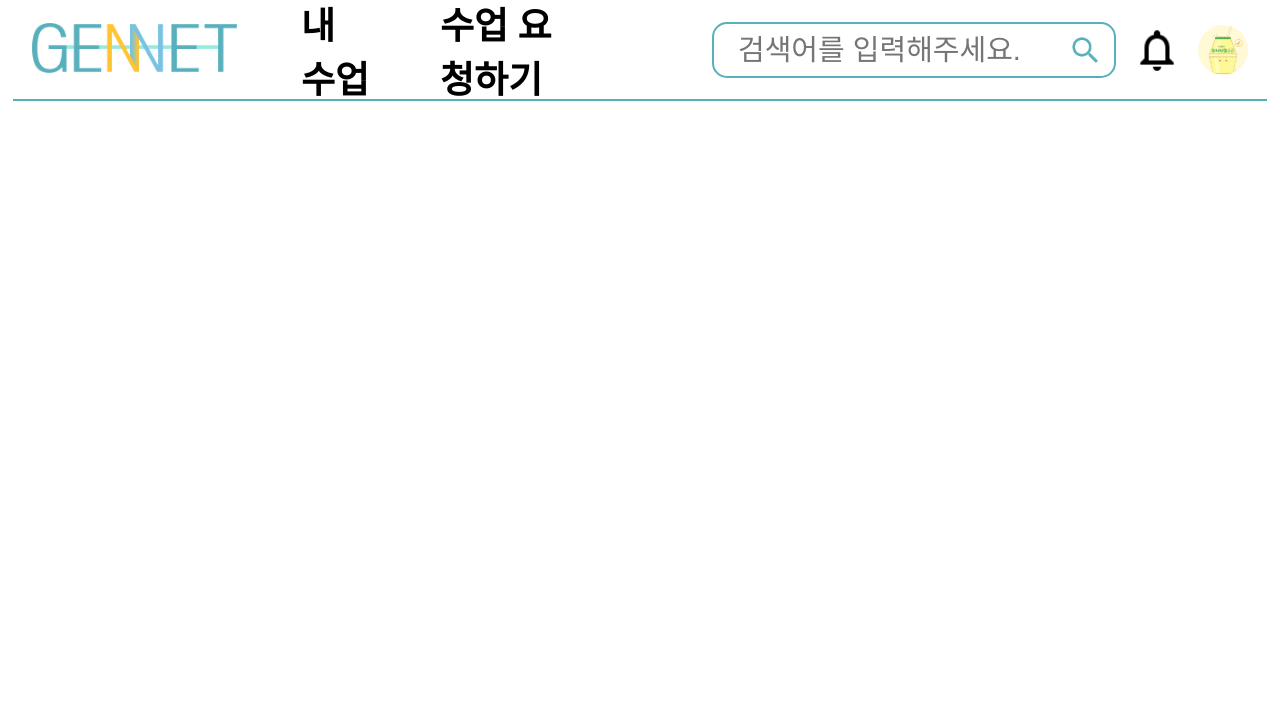
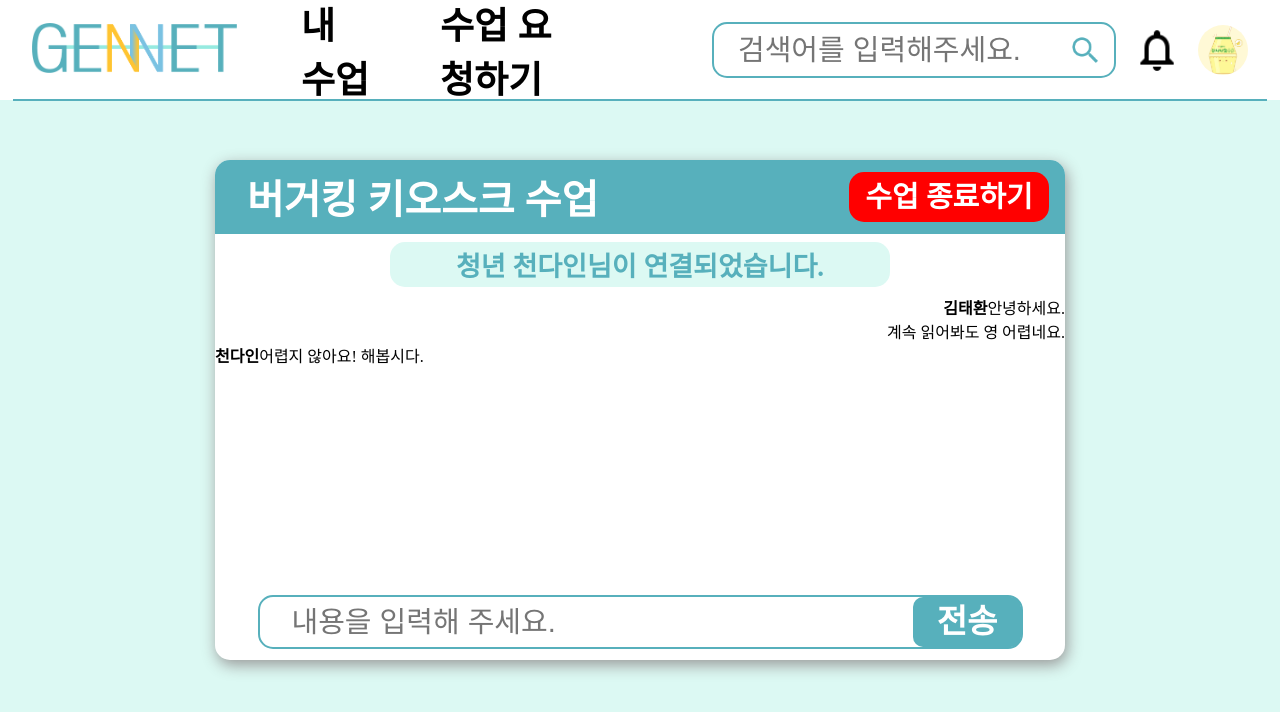
Before and after one commit to taehwan01/gennet-react, a React (Create React App) app: page /class-chat/1 in a window 1280 px wide. Before the commit this address had no page. Shown: the top 712 px of the page. Built offline with nearby package versions, Linux system fonts and the light colour scheme.

Commit message:
feat: ClassChatroom 페이지 추가

```diff
--- a/src/App.js
+++ b/src/App.js
@@ -6,6 +6,7 @@ import SettingProfileEdit from './pages/SettingProfileEdit/SettingProfileEdit';
 import MyClasses from './pages/Senior/MyClasses/MyClasses';
 import RequestClass from './pages/Senior/RequestClass/RequestClass';
 import RequestClassConfirm from './pages/Senior/RequestClassConfirm/RequestClassConfirm';
+import ClassChatroom from './pages/ClassChatroom/ClassChatroom';
 
 function App() {
   return (
@@ -23,6 +24,7 @@ function App() {
           <Route path='profile' element={<SettingProfile />} />
           <Route path='profile-edit' element={<SettingProfileEdit />} />
         </Route>
+        <Route path='/class-chat/:roomId' element={<ClassChatroom />} />
       </Routes>
     </div>
   );
--- a/src/components/DailyMyClassList/DailyMyClassList.jsx
+++ b/src/components/DailyMyClassList/DailyMyClassList.jsx
@@ -12,13 +12,13 @@ function formatDate(date) {
   }`;
 }
 
-function DailyMyClassList({ title, name, date }) {
+function DailyMyClassList({ roomId, title, name, date }) {
   const formattedDate = formatDate(date);
 
   return (
     <div style={{ marginTop: '2rem' }}>
       <p className={`${styles['date-of-lists']} font-bold`}>{formattedDate}</p>
-      <MyClass title={title} name={name} />
+      <MyClass title={title} name={name} roomId={roomId} />
     </div>
   );
 }
@@ -27,6 +27,7 @@ DailyMyClassList.propTypes = {
   title: PropTypes.string.isRequired,
   name: PropTypes.string.isRequired,
   date: PropTypes.instanceOf(Date).isRequired,
+  roomId: PropTypes.string.isRequired,
 };
 
 export default DailyMyClassList;
--- a/src/components/DailyMyClassList/MyClass.jsx
+++ b/src/components/DailyMyClassList/MyClass.jsx
@@ -1,14 +1,22 @@
 import PropTypes from 'prop-types';
 
+import { useNavigate } from 'react-router-dom';
 import styles from '../../pages/Senior/MyClasses/MyClasses.module.scss';
 import Button from '../Button/Button';
 
-function MyClass({ title, name }) {
+function MyClass({ roomId, title, name }) {
+  const navigate = useNavigate();
+
+  const handleClick = () => {
+    navigate(`/class-chat/:${roomId}`);
+  };
+
   const buttonStyle = {
     backgroundColor: '#57b0bc',
     width: '200px',
     height: '80px',
     fontSize: '47px',
+    borderRadius: '15px',
   };
 
   return (
@@ -17,7 +25,7 @@ function MyClass({ title, name }) {
         <span className={styles['with-tutor']}>청년 {name}님과 함께한</span>
         <span className={`${styles['class-title']} font-bold`}>{title}</span>
       </div>
-      <Button buttonStyle={buttonStyle} tag='다시보기' />
+      <Button action={handleClick} buttonStyle={buttonStyle} tag='다시보기' />
     </div>
   );
 }
@@ -25,6 +33,7 @@ function MyClass({ title, name }) {
 MyClass.propTypes = {
   title: PropTypes.string.isRequired,
   name: PropTypes.string.isRequired,
+  roomId: PropTypes.string.isRequired,
 };
 
 export default MyClass;
--- /dev/null
+++ b/src/pages/ClassChatroom/ClassChatroom.jsx
@@ -0,0 +1,115 @@
+import { useNavigate } from 'react-router-dom';
+import Button from '../../components/Button/Button';
+// import { useParams } from 'react-router-dom';
+
+import styles from './ClassChatroom.module.scss';
+
+// dummy data
+const user = '김태환';
+const messages = [
+  {
+    messageId: 1,
+    user: '김태환',
+    content: '안녕하세요.',
+  },
+  {
+    messageId: 2,
+    user: '김태환',
+    content: '계속 읽어봐도 영 어렵네요.',
+  },
+  {
+    messageId: 3,
+    user: '천다인',
+    content: '어렵지 않아요! 해봅시다.',
+  },
+];
+const myClass = {
+  tutor: '천다인',
+  title: '버거킹 키오스크 수업',
+};
+
+function ClassChatroom() {
+  const navigate = useNavigate();
+
+  const sendButtonStyle = {
+    backgroundColor: '#57b0bc',
+    width: '108px',
+    height: '50px',
+    fontSize: '33px',
+    borderRadius: '10px',
+  };
+  const exitButtonStyle = {
+    backgroundColor: 'red',
+    width: '200px',
+    height: '50px',
+    fontSize: '29px',
+    borderRadius: '15px',
+  };
+  //   const { roomId } = useParams();
+  //   const [message, setMessage] = useState('');
+  //   const [chatMessages, setChatMessages] = useState([]);
+
+  const handleSendMessage = () => {
+    // 1. 서버로 채팅 내용 보내고
+    // 2. 클라이언트에 서버 채팅 내역 다시 가져와서
+    // 3. 재렌더링
+    console.log('message sent.');
+  };
+  const handleExitChatroom = () => {
+    // 수업 종료
+    navigate('/senior');
+  };
+
+  const renderMessages = () => {
+    let prevUser = null;
+    return messages.map((msg) => {
+      const sameUser = msg.user !== prevUser;
+      prevUser = msg.user;
+      return (
+        <div className={user === msg.user ? styles.right : styles.left}>
+          {sameUser && <span className='font-bold'>{msg.user}</span>}
+          {msg.content}
+        </div>
+      );
+    });
+  };
+
+  return (
+    <div className={styles['class-chatroom']}>
+      <div className={styles['chat-box']}>
+        <div className={styles['chatroom-title']}>
+          <span className='font-bold'>{myClass.title}</span>
+          <Button
+            action={handleExitChatroom}
+            buttonStyle={exitButtonStyle}
+            tag='수업 종료하기'
+          />
+        </div>
+        <div className={styles['connection-message']}>
+          <span className='font-bold'>
+            청년 {myClass.tutor}님이 연결되었습니다.
+          </span>
+        </div>
+        <div className={styles['chat-contents']}>{renderMessages()}</div>
+        <div className={styles['input-box']}>
+          <div className={styles['input-container']}>
+            <input
+              type='text'
+              className={styles['message-input']}
+              placeholder='내용을 입력해 주세요.'
+            />
+            <div className={styles['send-button']}>
+              <Button
+                action={handleSendMessage}
+                buttonStyle={sendButtonStyle}
+                tag='전송'
+              />
+            </div>
+          </div>
+        </div>
+      </div>
+    </div>
+  );
+}
+
+export default ClassChatroom;
--- /dev/null
+++ b/src/pages/ClassChatroom/ClassChatroom.module.scss
@@ -0,0 +1,77 @@
+.class-chatroom {
+  background-color: #dcf9f3;
+  width: 100%;
+  height: 100%;
+  display: flex;
+  flex-direction: column;
+  align-items: center;
+  padding-top: 60px;
+  // justify-content: center;
+  .chat-box {
+    width: 850px;
+    height: 500px;
+    background-color: white;
+    border-radius: 15px;
+    box-shadow: 2px 5px 15px 0px #989898;
+    .chatroom-title {
+      border-radius: 15px 15px 0 0;
+      color: white;
+      background-color: #57b0bc;
+      display: flex;
+      justify-content: space-between;
+      align-items: center;
+      padding: 0.5rem 1rem 0.5rem 2rem;
+      > span {
+        font-size: 40px;
+      }
+    }
+    .connection-message {
+      margin: 0.5rem auto;
+      width: 500px;
+      height: 45px;
+      display: flex;
+      flex-direction: column;
+      justify-content: center;
+      align-items: center;
+      background-color: #dcf9f3;
+      color: #57b0bc;
+      font-size: 27px;
+      border-radius: 15px;
+    }
+    .chat-contents {
+      height: 60%;
+      .right {
+        display: flex;
+        justify-content: flex-end;
+      }
+      .left {
+        display: flex;
+        justify-content: flex-start;
+      }
+    }
+    .input-box {
+      position: relative;
+      display: flex;
+      justify-content: center;
+      .input-container {
+        display: flex;
+        justify-content: center;
+        align-items: center;
+        border-radius: 15px;
+        width: 765px;
+      }
+      .message-input {
+        padding: 0;
+        padding-left: 2rem;
+        width: 100%;
+        height: 100%;
+        height: 50px;
+        border: 2px solid #57b0bc;
+      }
+      .send-button {
+        position: absolute;
+        right: 44px;
+      }
+    }
+  }
+}
--- a/src/pages/Senior/MyClasses/MyClasses.jsx
+++ b/src/pages/Senior/MyClasses/MyClasses.jsx
@@ -1,4 +1,4 @@
-import { useEffect } from 'react';
+// import { useEffect } from 'react';
 import DailyMyClassList from '../../../components/DailyMyClassList/DailyMyClassList';
 import PageBanner from '../../../components/PageBanner/PageBanner';
 import styles from './MyClasses.module.scss';
@@ -11,6 +11,7 @@ const myClasses = [
     name: '천다인',
     review: 4,
     date: new Date('2023-07-09'),
+    roomId: 'room1',
   },
   {
     category: '경제생활',
@@ -18,6 +19,7 @@ const myClasses = [
     name: '천다인',
     review: 3,
     date: new Date('2023-07-09'),
+    roomId: 'room2',
   },
   {
     category: '일상생활',
@@ -25,6 +27,7 @@ const myClasses = [
     name: '천다인',
     review: 5,
     date: new Date('2023-07-28'),
+    roomId: 'room3',
   },
   {
     category: '식사주문',
@@ -32,6 +35,7 @@ const myClasses = [
     name: '천다인',
     review: 3,
     date: new Date('2023-07-28'),
+    roomId: 'room4',
   },
   {
     category: '일상생활',
@@ -39,6 +43,7 @@ const myClasses = [
     name: '천다인',
     review: 2,
     date: new Date('2023-07-28'),
+    roomId: 'room5',
   },
   {
     category: '경제생활',
@@ -46,6 +51,7 @@ const myClasses = [
     name: '천다인',
     review: 4,
     date: new Date('2023-07-27'),
+    roomId: 'room6',
   },
   {
     category: '경제생활',
@@ -53,6 +59,7 @@ const myClasses = [
     name: '천다인',
     review: 4,
     date: new Date('2023-07-26'),
+    roomId: 'room7',
   },
   // {
   //   category: '식사주문',
@@ -65,7 +72,7 @@ const myClasses = [
 function groupByDate(classes) {
   const groups = classes.reduce((acc, myClass) => {
     const dateKey = myClass.date.toISOString().split('T')[0];
-    console.log('dateKey: ', dateKey);
+    // console.log('dateKey: ', dateKey);
     if (!acc[dateKey]) {
       acc[dateKey] = {
         date: myClass.date,
@@ -83,9 +90,9 @@ function groupByDate(classes) {
 
 function MyClasses() {
   const groupedClasses = groupByDate(myClasses);
-  useEffect(() => {
-    console.log('group: ', groupedClasses);
-  }, []);
+  // useEffect(() => {
+  //   console.log('group: ', groupedClasses);
+  // }, []);
   return (
     <div className={styles['my-classes-page']}>
       <PageBanner pageTitle='내 수업' pageIntro='지난 수업을 확인하세요.' />
@@ -95,12 +102,14 @@ function MyClasses() {
             title={group.myClass.title}
             name={group.myClass.name}
             date={group.myClass.date}
+            roomId={group.myClass.roomId}
           />
           {group.otherClasses.map((otherClass) => (
             <MyClass
               key={otherClass.title}
               title={otherClass.title}
               name={otherClass.name}
+              roomId={otherClass.roomId}
             />
           ))}
         </div>
```
